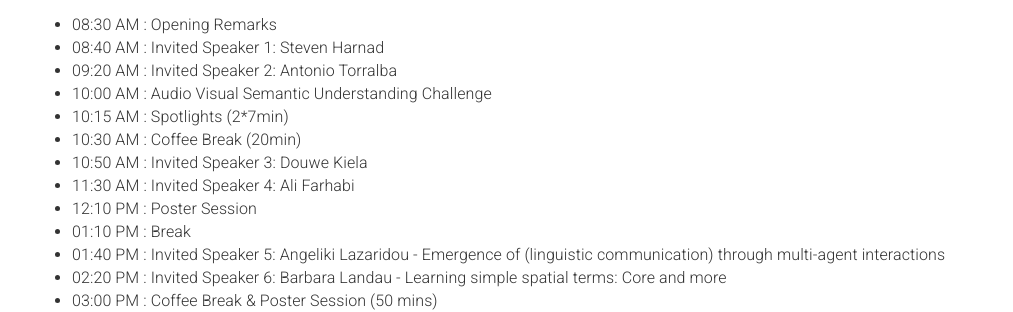
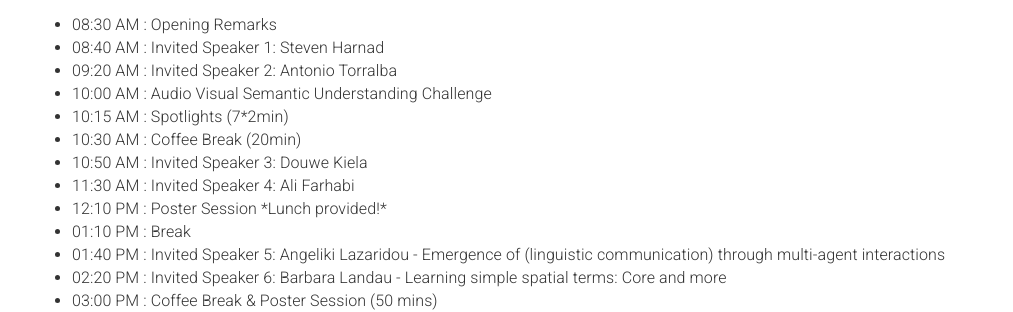
Before and after one commit to vigilworkshop/vigilworkshop.github.io, a Jekyll site: the page built from _pages/home.md, in a window 1280 px wide and 900 px high, scrolled down 1903 px. Shown: the part 153-465 px from the top of the window, without its empty margins (133-1146 px from the left). Built offline with Jekyll 4.4.1, drawn with Linux system fonts in a browser that asks for light colours.

Commit message:
Update home.md

```diff
--- a/_pages/home.md
+++ b/_pages/home.md
@@ -164,11 +164,11 @@ This workshop thus aims to gather people from various backgrounds - machine lear
       <li>08:40 AM : Invited Speaker 1: Steven Harnad       </li>
       <li>09:20 AM : Invited Speaker 2: Antonio Torralba    </li>
       <li>10:00 AM : Audio Visual Semantic Understanding Challenge </li>
-      <li>10:15 AM : Spotlights (2*7min)                    </li>
+      <li>10:15 AM : Spotlights (7*2min)                    </li>
       <li>10:30 AM : Coffee Break (20min)                   </li>
       <li>10:50 AM : Invited Speaker 3: Douwe Kiela         </li>
       <li>11:30 AM : Invited Speaker 4: Ali Farhabi         </li>
-      <li>12:10 PM : Poster Session                         </li>
+      <li>12:10 PM : Poster Session *Lunch provided!*       </li>
       <li>01:10 PM : Break                                  </li>
       <li>01:40 PM : Invited Speaker 5: Angeliki Lazaridou - Emergence of (linguistic communication) through multi-agent interactions </li>
       <li>02:20 PM : Invited Speaker 6: Barbara Landau - Learning simple spatial terms: Core and more     </li>
```
